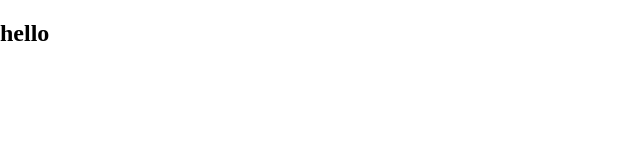
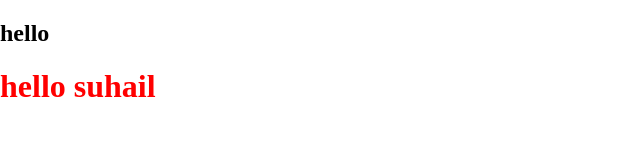
Before and after one commit to suhailahmad224/learning-git, a plain HTML site: page index.html in a window 1280 px wide. Shown: the whole page, without its empty margins (0-640 px from the left). Drawn offline with Linux system fonts and the light colour scheme.

```diff
--- a/index.html
+++ b/index.html
@@ -8,5 +8,6 @@
 </head>
 <body>
     <h2>hello</h2>
+    <h1>hello suhail</h1>
 </body>
 </html>
```
